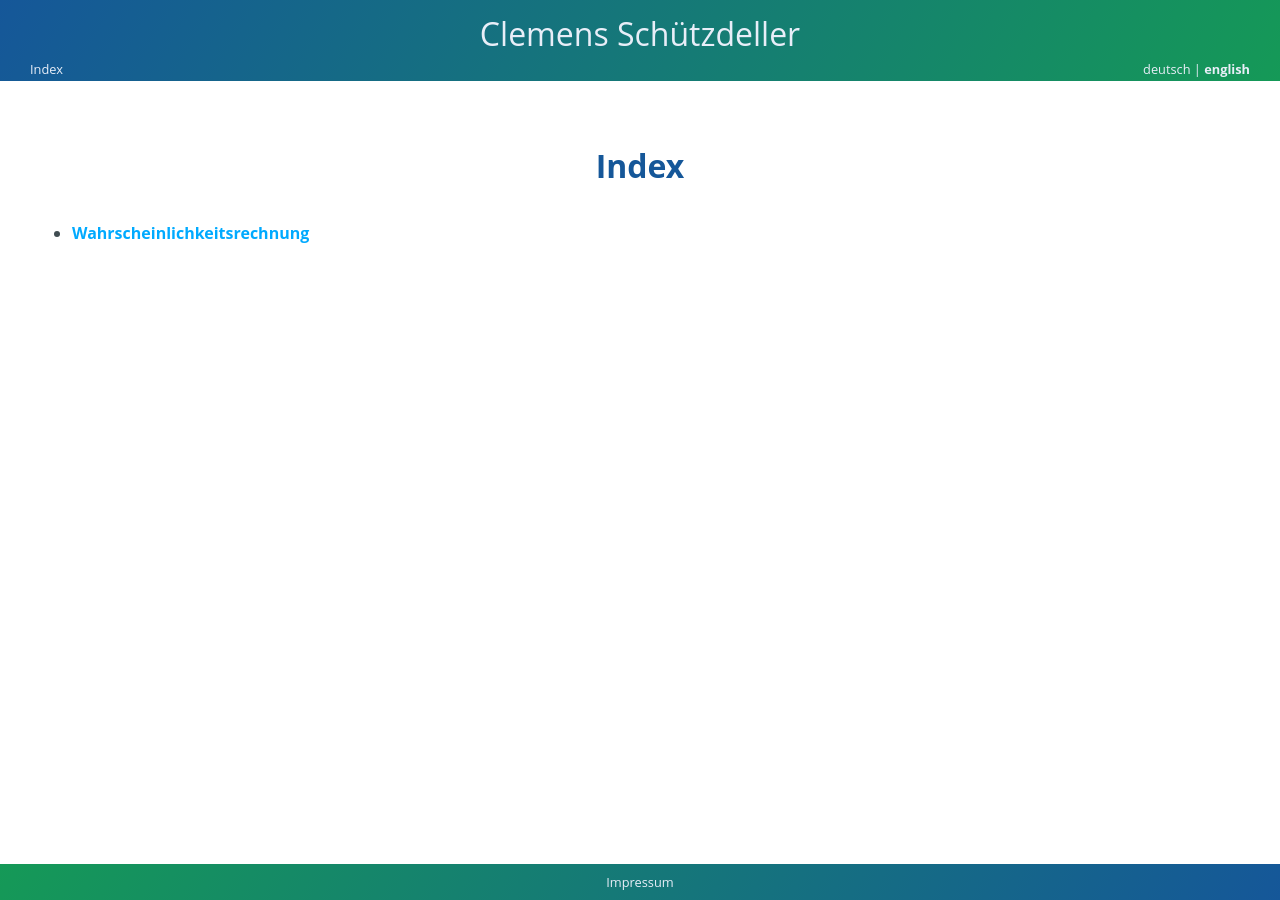
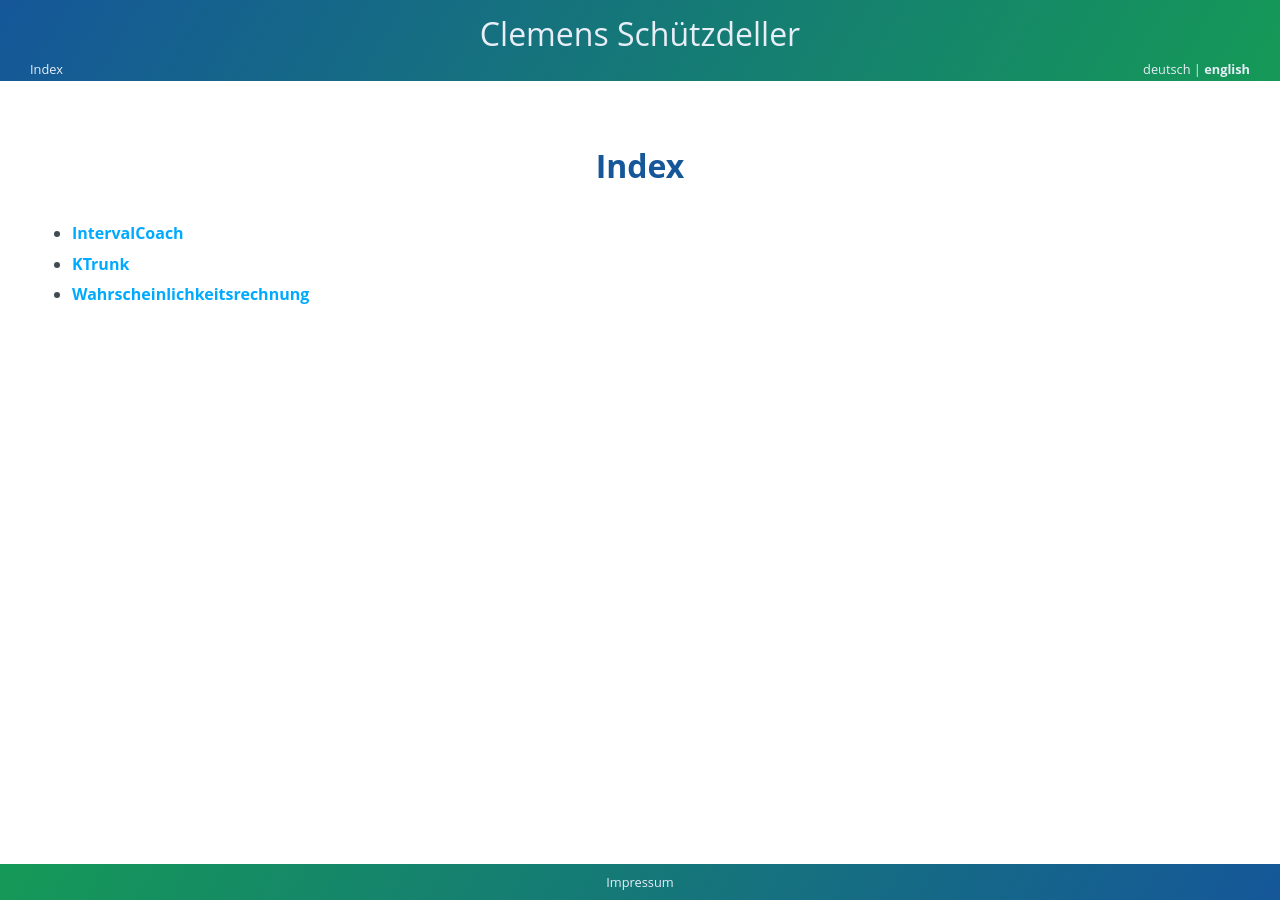
Before and after one commit to cs-LA/home, a Jekyll site: the page built from Pages.md, in a window 1280 px wide. Built offline with Jekyll 4.4.1, drawn with Linux system fonts in a browser that asks for light colours; our own code applies the rules of GitHub Pages for plain Markdown files.

Commit message:
Update Pages.md

```diff
--- a/Pages.md
+++ b/Pages.md
@@ -1,3 +1,5 @@
 # Index
 
- - **[Wahrscheinlichkeitsrechnung](Wahrscheinlichkeitsrechnung.html)**
+ - **[IntervalCoach](/home/IntervalCoach/index.html)**
+ - **[KTrunk](/home/KTrunk/index.html)**
+ - **[Wahrscheinlichkeitsrechnung](/home/Wahrscheinlichkeitsrechnung.html)**
```
